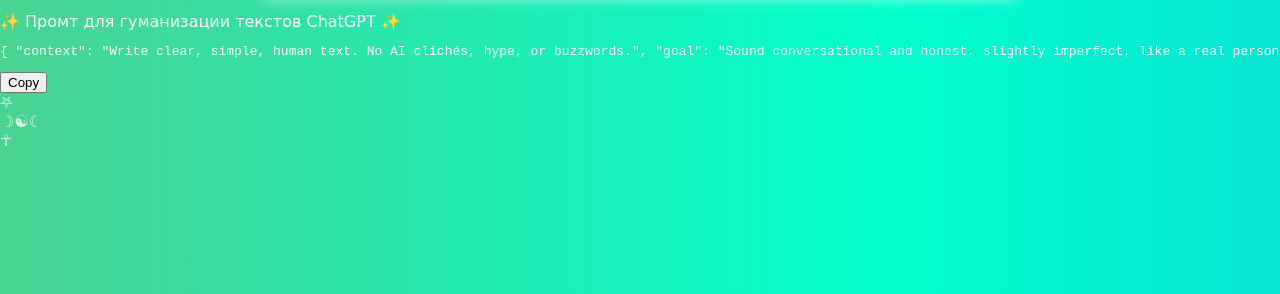
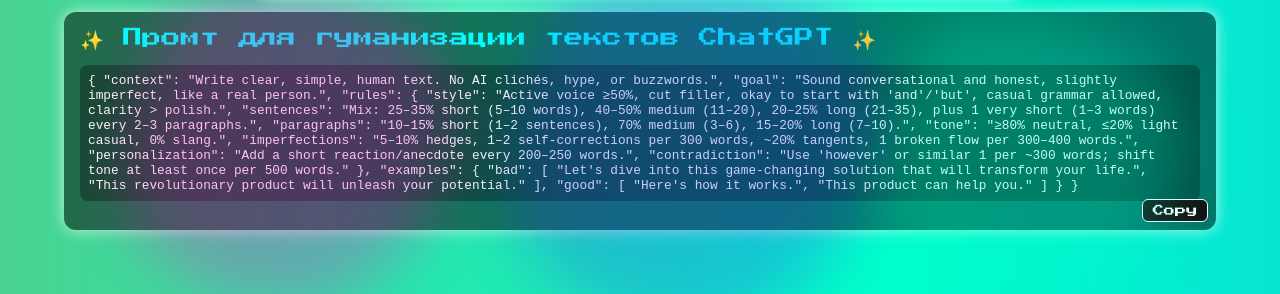
Before and after one commit to 5k1720/5k1720.github.io, a plain HTML site: page index.html in a window 1280 px wide. Shown: the part 506-800 px from the top of the page. Drawn offline with Linux system fonts and the light colour scheme; a web font is replaced by a local one.

Commit message:
Update style.css

```diff
--- a/style.css
+++ b/style.css
@@ -1,4 +1,3 @@
-/* style.css */
 @import url('https://fonts.googleapis.com/css2?family=Monoton&family=Press+Start+2P&family=Rubik+Glitch&display=swap');
 
 *{box-sizing:border-box}
@@ -70,6 +69,50 @@
   100%{background-position:0% 50%,100% 50%,50% 50%}
 }
 
-.sigils{display:flex;gap:1rem;justify-content:center;font-size:2rem;margin:1rem}
-.sigil{opacity:.8;transition:.3s}
-.sigil:hover{opacity:1;transform:scale(1.3)}
+.sigil{
+  position:fixed;top:50%;font-size:clamp(24px,4vw,64px);line-height:1;color:#fff;opacity:.2;
+  filter:grayscale(1) contrast(1.15) url(#sigil-warp);pointer-events:none;user-select:none;
+  mix-blend-mode:screen;will-change:filter,transform;contain:paint;transform:translateY(-50%)
+}
+.sigil-left{left:max(1rem,env(safe-area-inset-left))}
+.sigil-right{right:max(1rem,env(safe-area-inset-right))}
+.sigil-center{left:50%;transform:translate(-50%,-50%)}
+
+.prompt-block{
+  font-family:'Press Start 2P',monospace;padding:1rem;border-radius:12px;background:rgba(0,0,0,.5);
+  margin:1rem auto;max-width:90%;box-shadow:0 0 15px rgba(255,255,255,.7);position:relative
+}
+.prompt-header{font-size:1.2rem;margin-bottom:.5rem;color:#0ff}
+.prompt-text{font-size:.8rem;white-space:pre-wrap;background:rgba(0,0,0,.3);padding:.5rem;border-radius:8px;overflow-x:auto}
+.copy-btn{
+  font-family:'Press Start 2P',monospace;position:absolute;bottom:.5rem;right:.5rem;font-size:.7rem;
+  background:#111;color:#fff;border:1px solid #fff;padding:.3rem .6rem;border-radius:6px;cursor:pointer
+}
+.copy-btn:active{transform:scale(.95)}
+
+.particle{
+  position:fixed;z-index:9999;width:8px;height:8px;border-radius:50%;pointer-events:none;
+  transform:translate(-50%,-50%);animation:puff 600ms ease-out forwards;contain:paint
+}
+@keyframes puff{
+  from{transform:translate(-50%,-50%) scale(1);opacity:1}
+  to{transform:translate(calc(-50% + var(--dx)),calc(-50% + var(--dy))) scale(.6);opacity:0}
+}
+
+.blobs{position:fixed;inset:auto 0 0 0;height:45vh;z-index:0;pointer-events:none;filter:blur(30px);opacity:.25}
+.blob{position:absolute;border-radius:40% 60% 50% 50%/60% 40% 60% 40%;mix-blend-mode:screen}
+.b1{left:10%;bottom:-10%;width:40vmin;height:40vmin;background:#ff00cc;animation:blob1 18s ease-in-out infinite}
+.b2{left:40%;bottom:-15%;width:45vmin;height:45vmin;background:#3333ff;animation:blob2 22s ease-in-out infinite}
+.b3{right:8%;bottom:-12%;width:38vmin;height:38vmin;background:#00ffcc;animation:blob3 20s ease-in-out infinite}
+@keyframes blob1{
+  0%,100%{transform:translateY(0) scale(1)}
+  50%{transform:translateY(-6vmin) scale(1.05)}
+}
+@keyframes blob2{
+  0%,100%{transform:translateY(0) scale(1)}
+  50%{transform:translateY(-8vmin) scale(1.08)}
+}
+@keyframes blob3{
+  0%,100%{transform:translateY(0) scale(1)}
+  50%{transform:translateY(-5vmin) scale(1.04)}
+}
```
